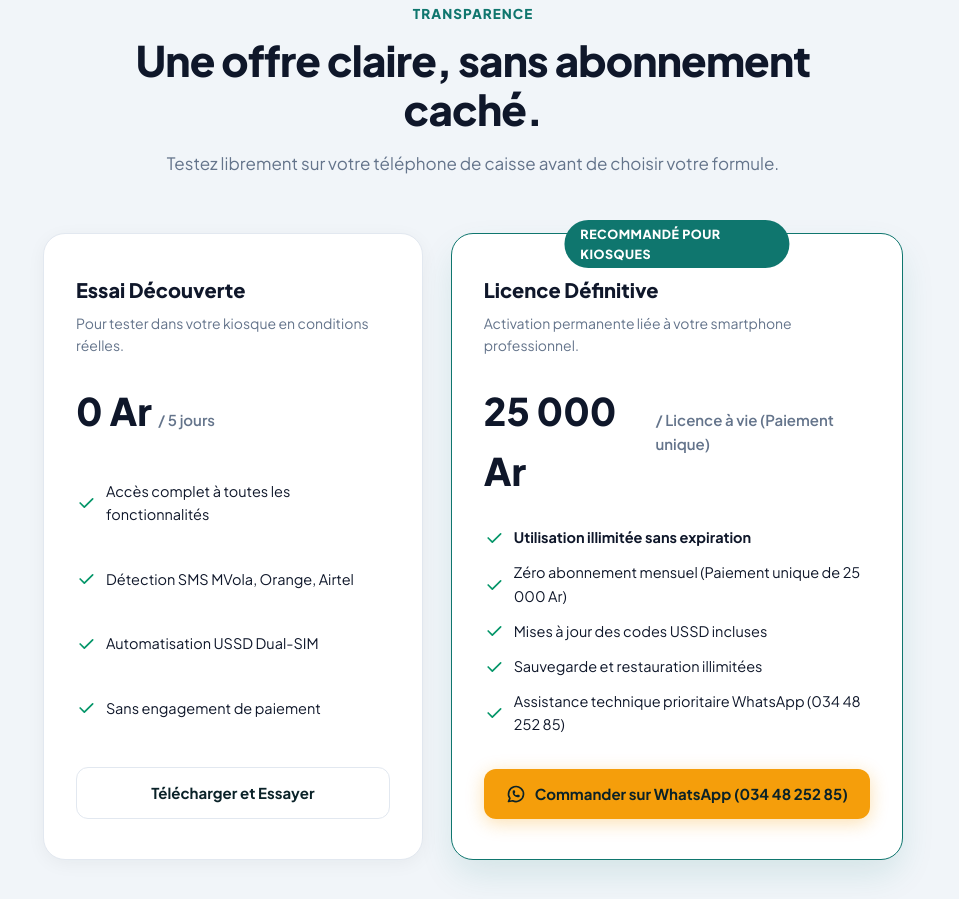
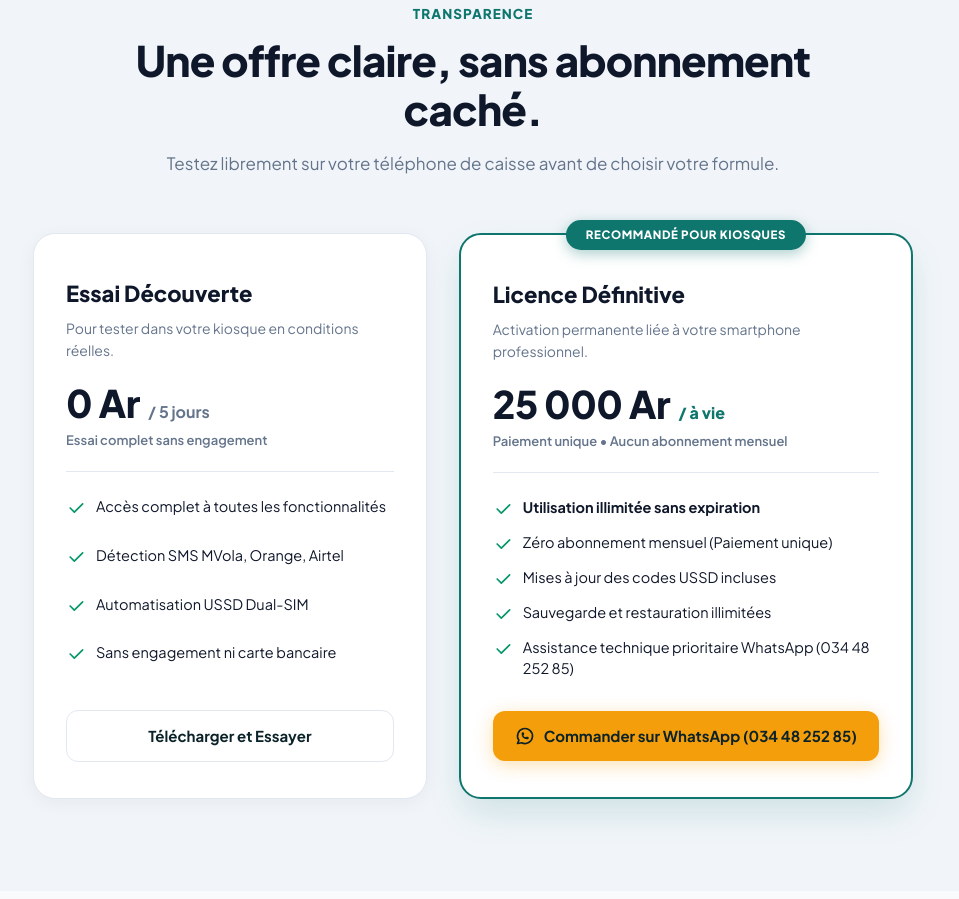
Before and after one commit to Niainarisoa01/CashFlow-App, a plain HTML site: page index.html in a window 1280 px wide. Shown: the part 3501-4400 px from the top of the page, without its empty margins (167-1126 px from the left). Drawn offline with Linux system fonts and the light colour scheme.

Commit message:
style(pricing): keep 'Recommandé pour Kiosques' on single line, improve price presentation and card alignment

```diff
--- a/index.html
+++ b/index.html
@@ -802,43 +802,54 @@
         .callout-android-tip svg { color: #15803D; }
 
         /* Pricing & Licenses Section */
+        /* Pricing & Licenses Section */
         .pricing-grid {
             display: grid;
             grid-template-columns: 1fr 1fr;
-            gap: 28px;
-            max-width: 860px;
+            gap: 32px;
+            max-width: 880px;
             margin: 0 auto;
+            align-items: stretch;
         }
         .pricing-card {
             background: #FFFFFF;
             border: 1.5px solid var(--border-light);
             border-radius: var(--radius-lg);
-            padding: 40px 32px;
+            padding: 42px 32px 36px;
             display: flex;
             flex-direction: column;
             box-shadow: var(--shadow-subtle);
             position: relative;
+            transition: transform 0.2s ease, box-shadow 0.2s ease;
+        }
+        .pricing-card:hover {
+            box-shadow: var(--shadow-card);
         }
         .pricing-card.featured {
-            border-color: var(--brand-teal);
-            box-shadow: 0 16px 36px -4px rgba(15, 118, 110, 0.14);
+            border: 2px solid var(--brand-teal);
+            box-shadow: 0 16px 36px -4px rgba(15, 118, 110, 0.16);
+        }
+        .pricing-card.featured:hover {
+            box-shadow: 0 22px 48px -6px rgba(15, 118, 110, 0.22);
         }
         .pricing-featured-badge {
             position: absolute;
-            top: -14px;
+            top: -15px;
             left: 50%;
             transform: translateX(-50%);
             background: var(--brand-teal);
             color: #FFFFFF;
-            padding: 4px 16px;
+            padding: 6px 20px;
             border-radius: 999px;
-            font-size: 12.5px;
+            font-size: 11.5px;
             font-weight: 800;
             text-transform: uppercase;
-            letter-spacing: 0.5px;
+            letter-spacing: 0.6px;
+            white-space: nowrap;
+            box-shadow: 0 4px 14px rgba(15, 118, 110, 0.35);
         }
         .pricing-plan-name {
-            font-size: 20px;
+            font-size: 22px;
             font-weight: 800;
             color: var(--text-dark);
             margin-bottom: 6px;
@@ -846,26 +857,47 @@
         .pricing-plan-desc {
             font-size: 14px;
             color: var(--text-muted);
+            margin-bottom: 20px;
+            min-height: 42px;
+        }
+        .pricing-price-box {
             margin-bottom: 24px;
-        }
-        .pricing-price-tag {
+            padding-bottom: 20px;
+            border-bottom: 1px solid var(--border-light);
+        }
+        .pricing-price-row {
+            display: flex;
+            align-items: baseline;
+            gap: 8px;
+        }
+        .pricing-amount {
             font-size: 38px;
             font-weight: 800;
             color: var(--text-dark);
-            margin-bottom: 24px;
-            display: flex;
-            align-items: baseline;
-            gap: 6px;
-        }
-        .pricing-price-tag small {
-            font-size: 15px;
+            line-height: 1.1;
+            white-space: nowrap;
+            letter-spacing: -0.5px;
+        }
+        .pricing-period {
+            font-size: 16px;
+            font-weight: 700;
+            color: var(--text-muted);
+            white-space: nowrap;
+        }
+        .pricing-card.featured .pricing-period {
+            color: var(--brand-teal);
+            font-weight: 800;
+        }
+        .pricing-subtext {
+            font-size: 13px;
             font-weight: 600;
             color: var(--text-muted);
+            margin-top: 6px;
         }
         .pricing-features-list {
             list-style: none;
             display: grid;
-            gap: 12px;
+            gap: 13px;
             margin-bottom: 32px;
             flex: 1;
         }
@@ -873,10 +905,15 @@
             font-size: 14.5px;
             color: var(--text-dark);
             display: flex;
-            align-items: center;
+            align-items: flex-start;
             gap: 10px;
-        }
-        .pricing-features-list li svg { color: #059669; }
+            line-height: 1.45;
+        }
+        .pricing-features-list li svg {
+            color: #059669;
+            flex-shrink: 0;
+            margin-top: 2px;
+        }
 
         /* Accordion FAQ */
         .faq-container {
@@ -1438,16 +1475,20 @@
                 <div class="pricing-card">
                     <div class="pricing-plan-name">Essai Découverte</div>
                     <div class="pricing-plan-desc">Pour tester dans votre kiosque en conditions réelles.</div>
-                    <div class="pricing-price-tag">
-                        0 Ar <small>/ 5 jours</small>
+                    <div class="pricing-price-box">
+                        <div class="pricing-price-row">
+                            <span class="pricing-amount">0 Ar</span>
+                            <span class="pricing-period">/ 5 jours</span>
+                        </div>
+                        <div class="pricing-subtext">Essai complet sans engagement</div>
                     </div>
                     <ul class="pricing-features-list">
                         <li><svg class="icon"><use href="#icon-check"/></svg> Accès complet à toutes les fonctionnalités</li>
                         <li><svg class="icon"><use href="#icon-check"/></svg> Détection SMS MVola, Orange, Airtel</li>
                         <li><svg class="icon"><use href="#icon-check"/></svg> Automatisation USSD Dual-SIM</li>
-                        <li><svg class="icon"><use href="#icon-check"/></svg> Sans engagement de paiement</li>
+                        <li><svg class="icon"><use href="#icon-check"/></svg> Sans engagement ni carte bancaire</li>
                     </ul>
-                    <a href="https://github.com/Niainarisoa01/CashFlow-App/releases/download/v1.1.0/CashFlowPro.apk" class="btn btn-outline-dark">
+                    <a href="https://github.com/Niainarisoa01/CashFlow-App/releases/download/v1.1.0/CashFlowPro.apk" class="btn btn-outline-dark" style="width: 100%;">
                         <span>Télécharger et Essayer</span>
                     </a>
                 </div>
@@ -1457,17 +1498,21 @@
                     <div class="pricing-featured-badge">Recommandé pour Kiosques</div>
                     <div class="pricing-plan-name">Licence Définitive</div>
                     <div class="pricing-plan-desc">Activation permanente liée à votre smartphone professionnel.</div>
-                    <div class="pricing-price-tag">
-                        25 000 Ar <small>/ Licence à vie (Paiement unique)</small>
+                    <div class="pricing-price-box">
+                        <div class="pricing-price-row">
+                            <span class="pricing-amount">25 000 Ar</span>
+                            <span class="pricing-period">/ à vie</span>
+                        </div>
+                        <div class="pricing-subtext">Paiement unique • Aucun abonnement mensuel</div>
                     </div>
                     <ul class="pricing-features-list">
                         <li><svg class="icon"><use href="#icon-check"/></svg> <strong>Utilisation illimitée sans expiration</strong></li>
-                        <li><svg class="icon"><use href="#icon-check"/></svg> Zéro abonnement mensuel (Paiement unique de 25 000 Ar)</li>
+                        <li><svg class="icon"><use href="#icon-check"/></svg> Zéro abonnement mensuel (Paiement unique)</li>
                         <li><svg class="icon"><use href="#icon-check"/></svg> Mises à jour des codes USSD incluses</li>
                         <li><svg class="icon"><use href="#icon-check"/></svg> Sauvegarde et restauration illimitées</li>
                         <li><svg class="icon"><use href="#icon-check"/></svg> Assistance technique prioritaire WhatsApp (034 48 252 85)</li>
                     </ul>
-                    <a href="https://wa.me/261344825285?text=Bonjour,%20je%20souhaite%20commander%20une%20licence%20%C3%A0%20vie%20CashFlow%20Pro%20(25%20000%20Ar)" class="btn btn-amber" target="_blank" rel="noopener">
+                    <a href="https://wa.me/261344825285?text=Bonjour,%20je%20souhaite%20commander%20une%20licence%20%C3%A0%20vie%20CashFlow%20Pro%20(25%20000%20Ar)" class="btn btn-amber" target="_blank" rel="noopener" style="width: 100%;">
                         <svg class="icon"><use href="#icon-whatsapp"/></svg>
                         <span>Commander sur WhatsApp (034 48 252 85)</span>
                     </a>
```
